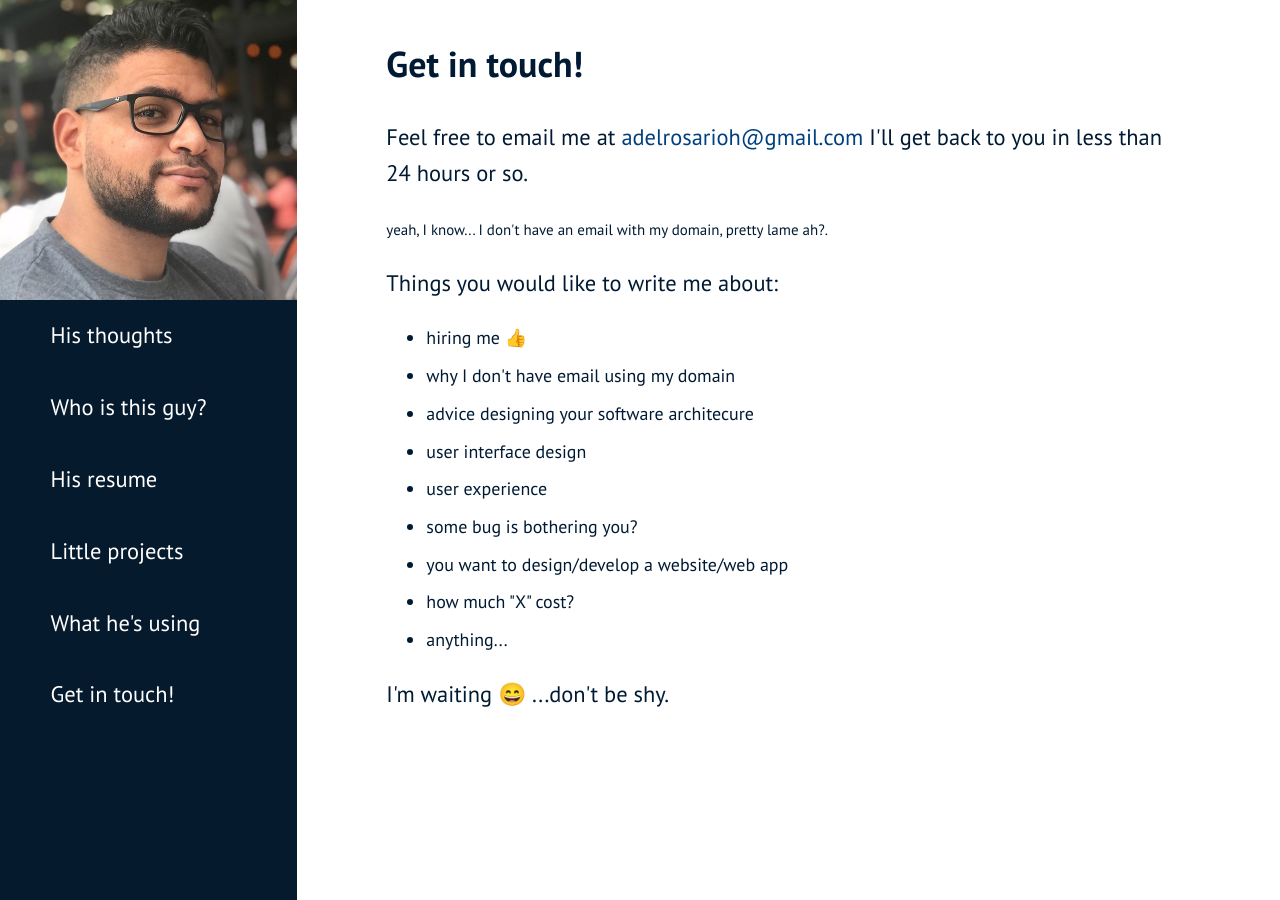
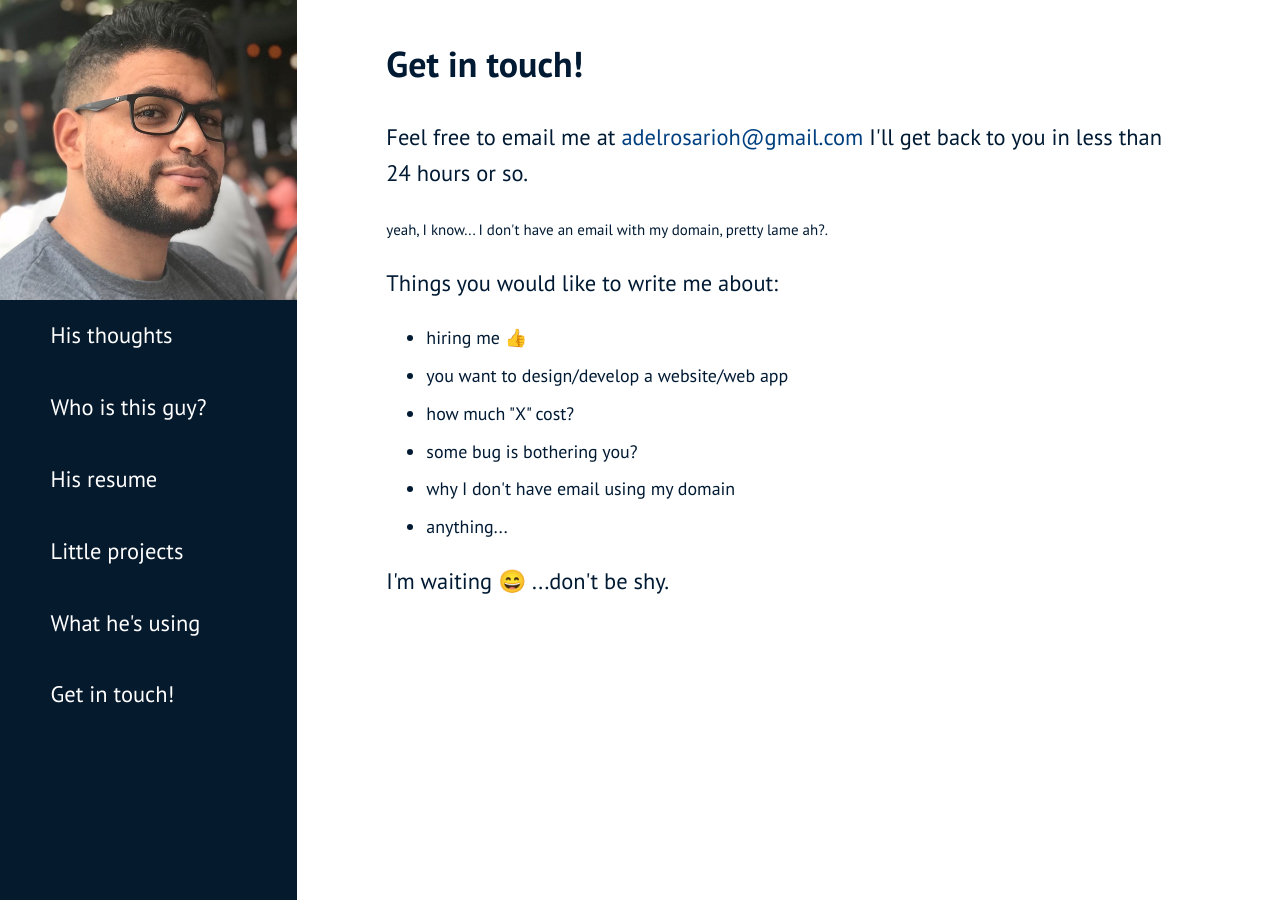
Before and after one commit to ADelRosarioH/adelrosarioh.github.io, a Jekyll site: the page built from contact-him.html, in a window 1280 px wide. Built offline with Jekyll 4.4.1, drawn with Linux system fonts in a browser that asks for light colours; emoji names are drawn with the system emoji font.

Commit message:
reduce examples on contact him page

```diff
--- a/contact-him.html
+++ b/contact-him.html
@@ -11,13 +11,10 @@ title: 'Get in touch!'
 <p>Things you would like to write me about:</p>
 <ul>
     <li>hiring me :+1:</li>
-    <li>why I don't have email using my domain</li>
-    <li>advice designing your software architecure</li>
-    <li>user interface design</li>
-    <li>user experience</li>
-    <li>some bug is bothering you?</li>
     <li>you want to design/develop a website/web app</li>
     <li>how much "X" cost?</li>
+    <li>some bug is bothering you?</li>
+    <li>why I don't have email using my domain</li>
     <li>anything...
 </ul>
 <p>I'm waiting :smile: ...don't be shy.</p>
```
